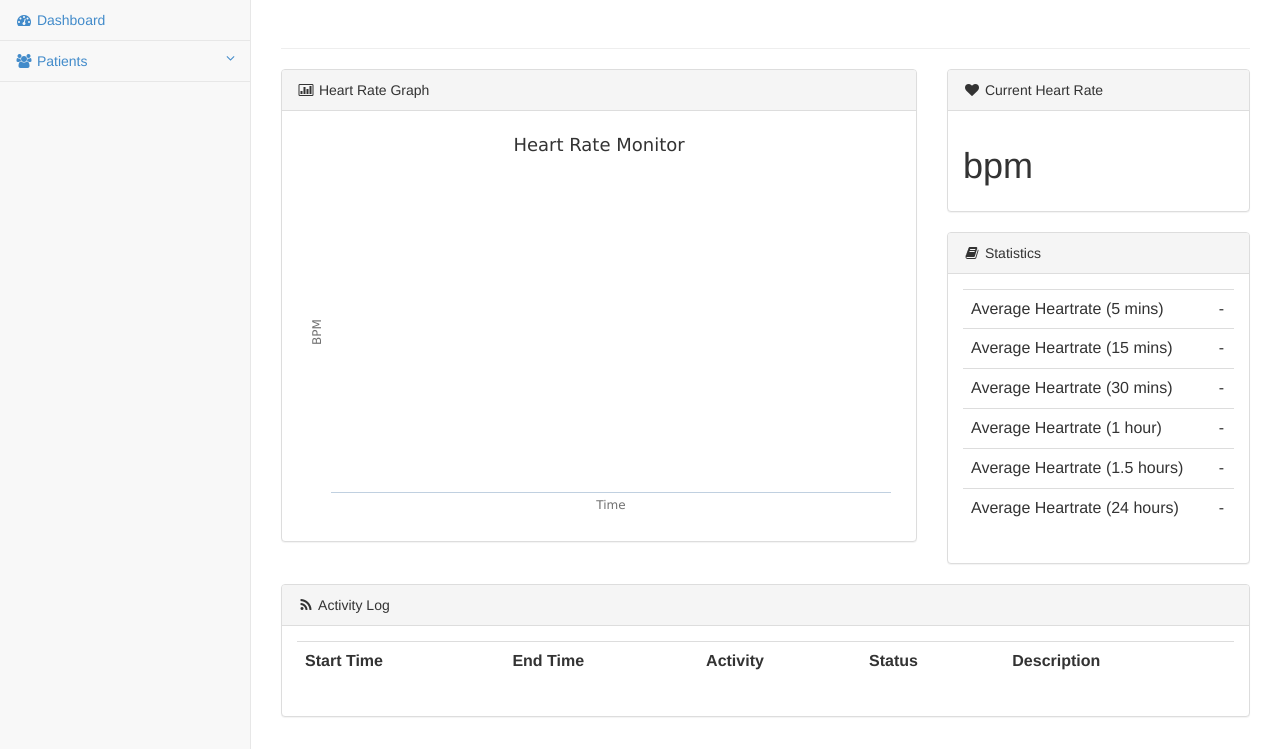
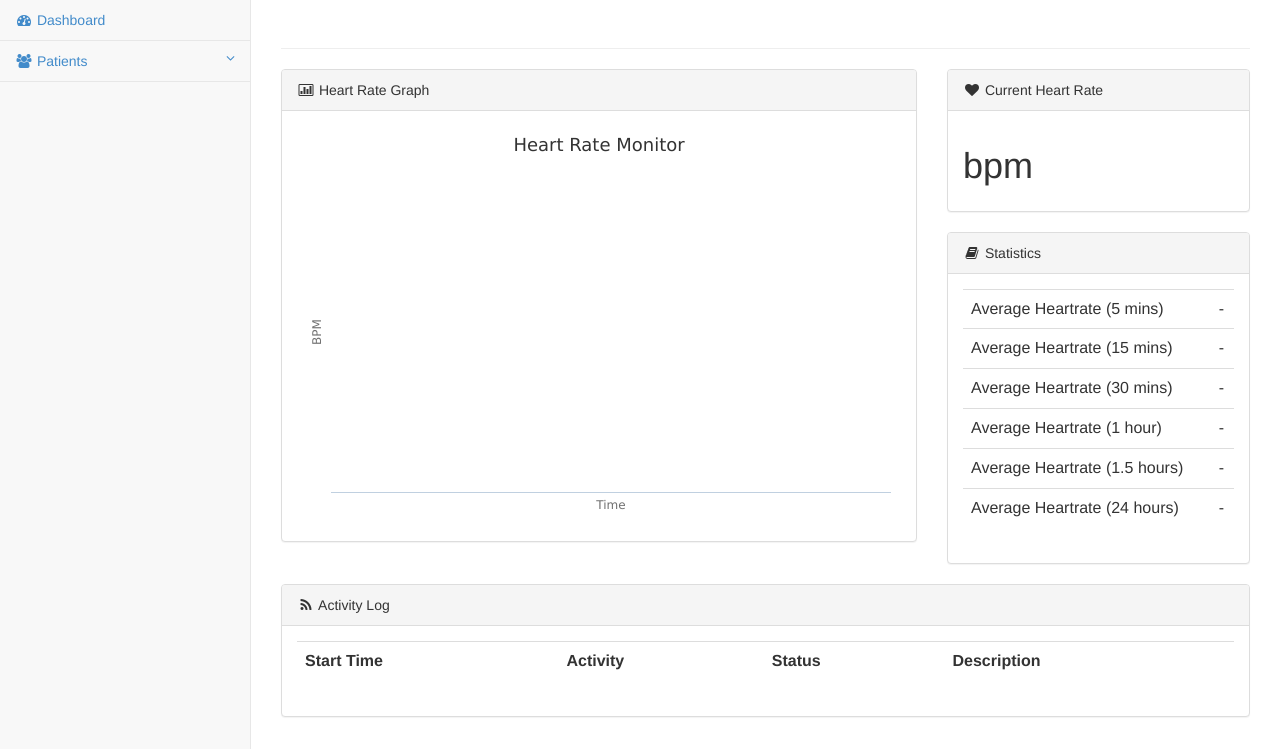
Before and after one commit to khanh2907/elec5614, a PHP site: page /patient.php?id=1 in a window 1280 px wide. Shown: the part 51-800 px from the top of the page. Run offline with PHP 8.4, Linux system fonts and the light colour scheme; the visitor is signed in with stand-in values (Sample User, id 1); data that the repository does not hold is empty.

Commit message:
fix activity patient table

```diff
--- a/patient.php
+++ b/patient.php
@@ -368,7 +368,6 @@ $patient_id = $_GET['id'];
                             <table class="table" id="job-table">
                                 <tr>
                                     <th>Start Time</th>
-                                    <th>End Time</th>
                                     <th>Activity</th>
                                     <th>Status</th>
                                     <th>Description</th>
```
